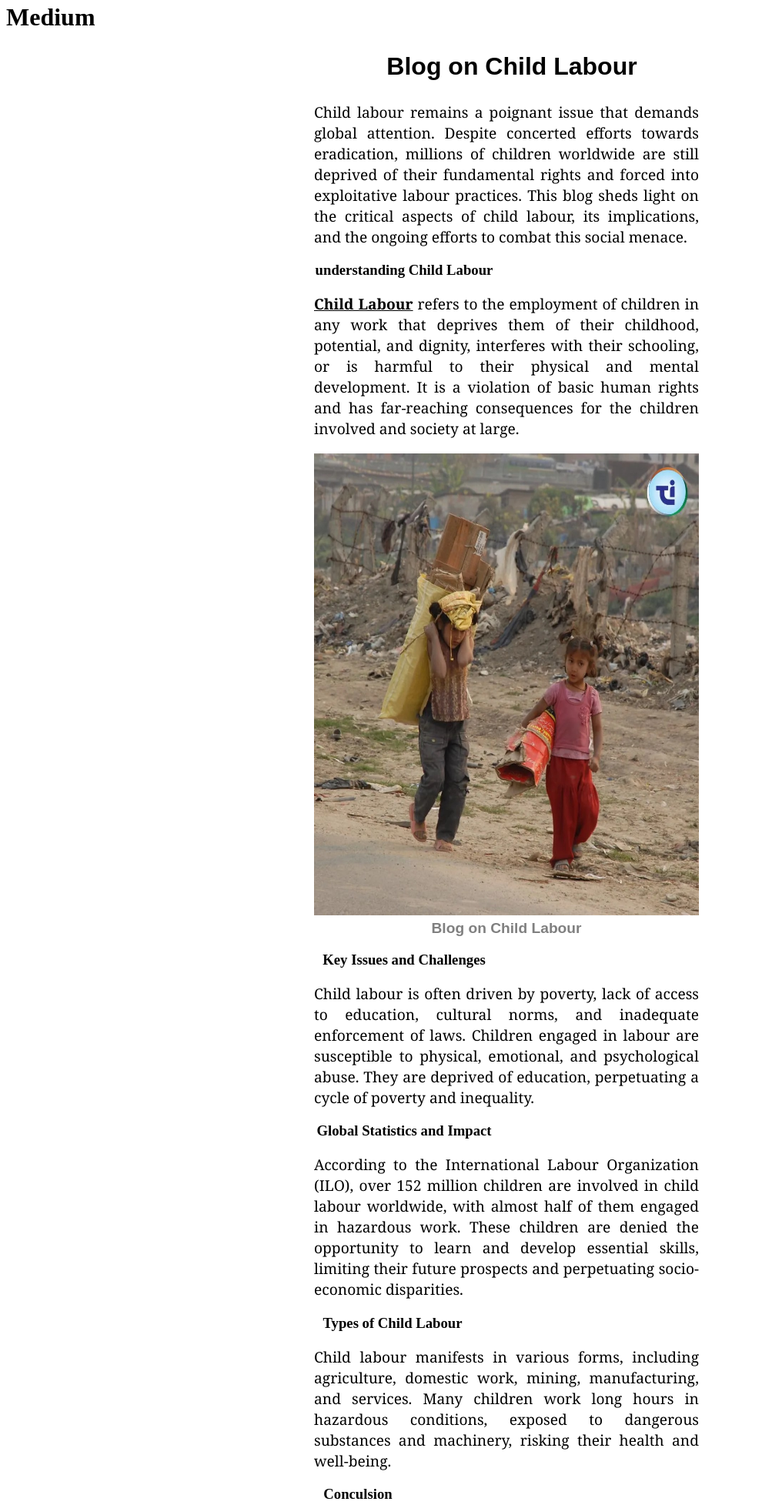
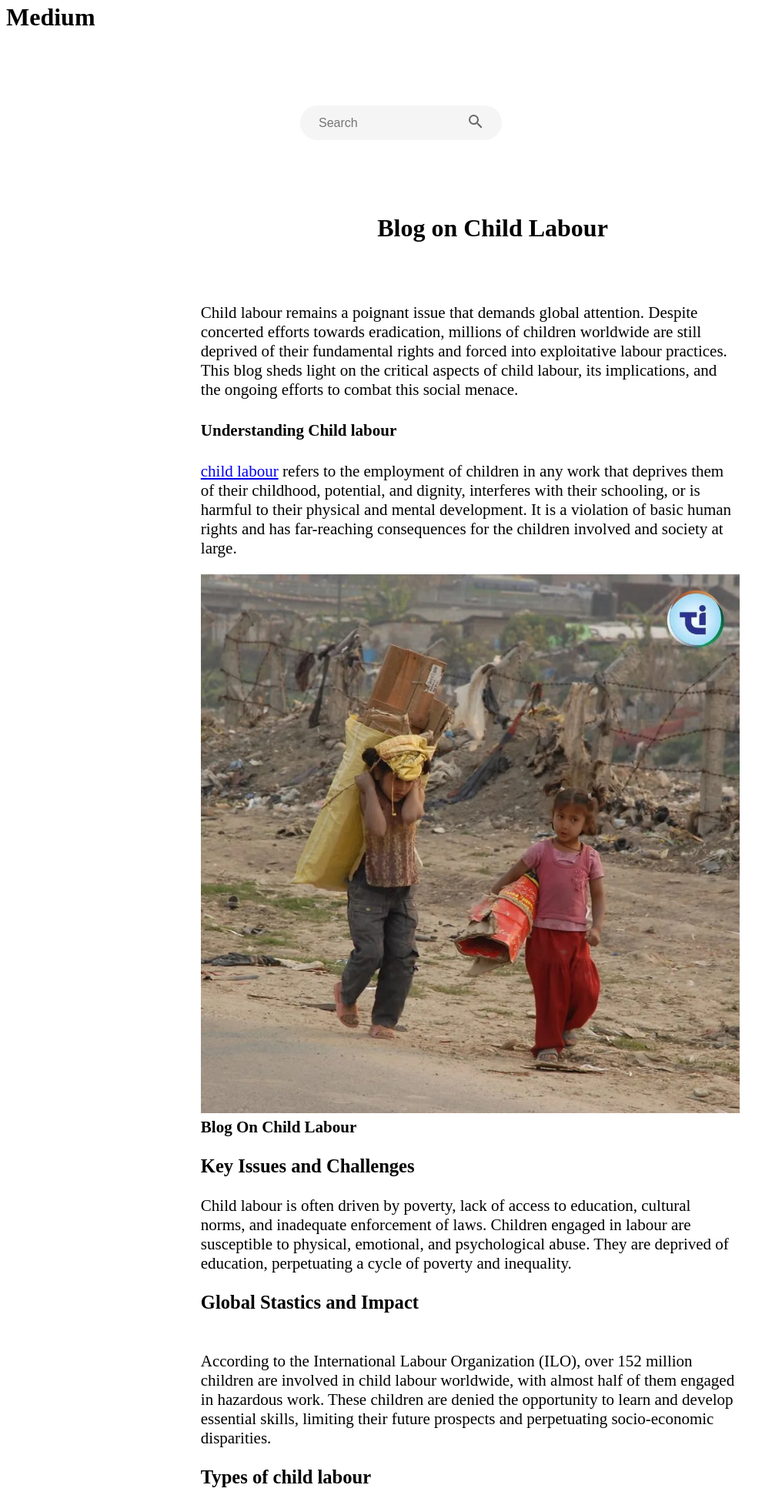
Before and after one commit to RATHINAVELMATHAIYAN/HTML-Blog-view, a plain HTML site: page index.html in a window 1280 px wide. Shown: the part 17-1972 px from the top of the page at 77% size, without its empty margins (0-1016 px from the left). Drawn offline with Linux system fonts and the light colour scheme.

Commit message:
added index.html

```diff
--- a/index.html
+++ b/index.html
@@ -1,139 +1,132 @@
 <!DOCTYPE html>
-<html lang="en">
+<html >
+<head>
 
-<head>
-    <meta charset="UTF-8">
-    <meta name="viewport" content="width=device-width, initial-scale=1.0">
-    <title>Document</title>
-</head>
+    <title>Medium</title>
+    <link rel="icon" href="image/medium1.webp">
     <style>
-    .para1 {
-        font-family: Cambria, Cochin, Georgia, Times, 'Times New Roman', serif;
-        width: 500px;
-        text-align: justify;
-        padding-left: 400px;
-        font-size: larger;
-        /* word-spacing: 2px; */
+
+        .h1,
+        h2 {
+            column-gap: normal;
+            font-family: serif;
         }
 
-    .para2 {
-        font-family: Cambria, Cochin, Georgia, Times, 'Times New Roman', serif;
-        width: 500px;
-        text-align: justify;
-        padding-left: 400px;
-        font-size: larger;
-        /* word-spacing: 2px; */
+        .div {
+            padding-left: 20%;
+            padding-right: 25%;
+            font-size: 21px;
+            font-family: serif;
         }
 
-    .para2 a {
-        /* text-decoration: none */
-        color: black;
-        font-weight: bolder;
+        .img {
+            height: 500px;
+            width: 500px;
         }
 
-    .para3 {
-        font-family: Cambria, Cochin, Georgia, Times, 'Times New Roman', serif;
-        width: 500px;
-        text-align: justify;
-        padding-left: 400px;
-        font-size: larger;
-        /* word-spacing: 2px; */
+
+
+        .wrapper {
+            width: 100%;
+            max-width: 31.25rem;
+            margin: 6rem auto;
         }
 
-    .para4 {
-        font-family: Cambria, Cochin, Georgia, Times, 'Times New Roman', serif;
-        width: 500px;
-        text-align: justify;
-        padding-left: 400px;
-        font-size: larger;
-        /* word-spacing: 2px; */
+        .label {
+            font-size: .625rem;
+            font-weight: 400;
+            text-transform: uppercase;
+            letter-spacing: +1.3px;
+            margin-bottom: 1rem;
         }
 
-    .para5 {
-        font-family: Cambria, Cochin, Georgia, Times, 'Times New Roman', serif;
-        width: 500px;
-        text-align: justify;
-        padding-left: 400px;
-        font-size: larger;
-        /* word-spacing: 2px; */
+        .searchBar {
+            justify-content:end;
+            width: 50%;
+            display: flex;
+            flex-direction: row;
+           align-items:center;
         }
 
-    .para6 {
-        font-family: Cambria, Cochin, Georgia, Times, 'Times New Roman', serif;
-        width: 500px;
-        text-align: justify;
-        padding-left: 400px;
-        font-size: larger;
-        /* word-spacing: 2px; */
+        #searchQueryInput {
+            width: 100%;
+            height: 2.8rem;
+            background: #f5f5f5;
+            outline: none;
+            border: none;
+            border-radius: 1.625rem;
+            padding: 0 3.5rem 0 1.5rem;
+            font-size: 1rem;
         }
+
+        #searchQuerySubmit {
+            width: 3.5rem;
+            height: 2.8rem;
+            margin-left: -3.5rem;
+            background: none;
+            border: none;
+            outline: none;
+        }
+
+        #searchQuerySubmit:hover {
+            cursor: pointer;
+        }
+
     </style>
+</head>
+<body>
+    <h1>Medium</h1><div class="wrapper"><div class="searchBar">
 
-<body>
-    <div class="heading">
-        <h1>Medium</h1>
+        <input id="searchQueryInput" type="text" name="searchQueryInput" placeholder="Search" value="">
+
+<button id="searchQuerySubmit" type="submit" name="searchQuerySubmit">
+                <svg style="width:24px; height:24px" viewBox="0 0 24 24">
+                    <path fill="#666666" d="M9.5,3A6.5,6.5 0 0,1 16,9.5C16,11.11 15.41,12.59 14.44,13.73L14.71,14H15.5L20.5,19L19,20.5L14,15.5V14.71L13.73,14.44C12.59,15.41 11.11,16 9.5,16A6.5,6.5 0 0,1 3,9.5A6.5,6.5 0 0,1 9.5,3M9.5,5C7,5 5,7 5,9.5C5,12 7,14 9.5,14C12,14 14,12 14,9.5C14,7 12,5 9.5,5Z"></path>
+                </svg>
+ </button>
 
      </div>
-    <!-- <input type="search" name="search" placeholder="search"> -->
-    <div class="small-heading">
-        <h2
-            style="font-family: Arial, Helvetica, sans-serif; text-align: center; font-size:xx-large; padding-left: 50px;">
-            Blog on Child
-            Labour</h2>
      </div>
-    <div class="para1">
+
+
+    <center><h1 class="h2"> Blog on Child Labour </h1> </center> <br><br>
+  <div class="div">
     <p>
-            Child labour remains a poignant issue that demands global attention. Despite concerted efforts towards
-            eradication, millions of children worldwide are still deprived of their fundamental rights and forced into
-            exploitative labour practices. This blog sheds light on the critical aspects of child labour, its
-            implications, and the ongoing efforts to combat this social menace.</p>
-    </div>
-    <h3 style="text-align: center; padding-right: 230px;">understanding Child Labour</h3>
-    <div class="para2">
+        Child labour remains a poignant issue that demands global attention. Despite concerted efforts towards eradication, millions of children worldwide are still deprived of their fundamental rights and forced into exploitative labour practices. This blog sheds light on the critical aspects of child labour, its implications, and the ongoing efforts to combat this social menace.
+    </p>
+    <h4>Understanding Child labour</h4>
     <p>
-            <a href="https://theunitedindian.com/news/blog?child-labour-solutions-In-India=&b=199&c=2">Child Labour</a>
-            refers to the employment of children in any work that deprives them of their
-            childhood, potential, and dignity, interferes with their schooling, or is harmful to their physical and
-            mental development. It is a violation of basic human rights and has far-reaching consequences for the
-            children involved and society at large.
+        <a href="https://theunitedindian.com/news/blog?child-labour-solutions-In-India=&b=199&c=2" target="_blank">child labour</a> refers to the employment of children in any work that deprives them of their childhood, potential, and dignity, interferes with their schooling, or is harmful to their physical and mental development. It is a violation of basic human rights and has far-reaching consequences for the children involved and society at large.
+
     </p>
-        <img src="images/childlabour.jpg" alt="blog on child labour" height="600px" width="500px">
-        <figcaption style="text-align: center ; color: gray ; font-weight: bolder; font-family:Arial, Helvetica, sans-serif">Blog on Child Labour</figcaption>
-    </div>
-    <h3 style="text-align: center; padding-right: 230px;">Key Issues and Challenges</h3>
-    <div class="para3">
-        <p>
-            Child labour is often driven by poverty, lack of access to education, cultural norms, and inadequate
-            enforcement of laws. Children engaged in labour are susceptible to physical, emotional, and psychological
-            abuse. They are deprived of education, perpetuating a cycle of poverty and inequality.
+
+     <img height="700" width="700" loading="eager" role="present action"  src="images/childlabour.jpg" alt="child labour" title="Blog on child labour" lang="en" >
+            <br>  <figcaption ><strong class="bf nx">Blog On Child Labour</strong></figcaption>
+</p>
+<h3>Key Issues and Challenges</h3>
+<p>Child labour is often driven by poverty, lack of access to education, cultural norms, and inadequate enforcement of laws. Children engaged in labour are susceptible to physical, emotional, and psychological abuse. They are deprived of education, perpetuating a cycle of poverty and inequality.
+   <br> <h3>Global Stastics and Impact</h3><br>
+    According to the International Labour Organization (ILO), over 152 million children are involved in child labour worldwide, with almost half of them engaged in hazardous work. These children are denied the opportunity to learn and develop essential skills, limiting their future prospects and perpetuating socio-economic disparities. <br>
+<h3>Types of child labour </h3>    <br>
+Child labour manifests in various forms, including agriculture, domestic work, mining, manufacturing, and services. Many children work long hours in hazardous conditions, exposed to dangerous substances and machinery, risking their health and well-being <br>
+<h3>Legal Framework and International Efforts</h3><br>
+Numerous international conventions and laws prohibit child labour and promote education and social protection for children. The ILO’s Convention №182 on the Worst Forms of <a href="https://theunitedindian.com/news/blog?child-labour-solutions-In-India=&b=199&c=2" target="_blank">child labour</a> and Convention №138 on Minimum Age for Employment are key instruments in the fight against child labour.
+<br>
+<h3>Initiatives and Interventions</h3> <br>
+Governments, non-governmental organizations (NGOs), and civil society groups worldwide collaborate to combat child labour through awareness campaigns, advocacy for policy reforms, provision of social services, and support for education and vocational training.
+<br>
+<h3>Role of Education in Prevention</h3> <br>
+Education plays a pivotal role in preventing child labour by equipping children with skills and knowledge for a better future. Access to quality education ensures that children are empowered to break the cycle of poverty and make informed choices. <br>
+<h3>Challenges Ahead</h3> <br>
+Despite progress, challenges persist in eliminating child labour, including inadequate enforcement of laws, poverty, lack of social protection, and gaps in education systems. Addressing these challenges requires sustained political will, investment in education and social services, and collaboration across sectors. <br>
+<h3>Conclusion</h3> <br>
+In conclusion, eradicating child labour is a collective responsibility that requires concerted efforts from governments, businesses, civil society, and individuals. Every child deserves a childhood free from exploitation, with access to education and opportunities for a brighter future. By raising awareness, advocating for policy changes, and supporting initiatives that protect children’s rights, we can create a world where child labour is a thing of the past.
+<br>
+<h3>Take Action</h3> <br>
+Join the global movement against child labour. Support organizations working to protect children's rights and promote education. Advocate for stronger laws and enforcement to ensure a future where every child can thrive.
+<br>
+This blog aims to raise awareness about the pressing issue of child labour and encourages readers to take action towards its eradication. Together, we can build a future where children are free to learn, play, and grow without the burden of exploitative labour.
 </p>
 </div>
-    <h3 style="text-align: center; padding-right: 230px;">Global Statistics and Impact</h3>
-    <div class="para4">
-        <p>
-            According to the International Labour Organization (ILO), over 152 million children are involved in child
-            labour worldwide, with almost half of them engaged in hazardous work. These children are denied the
-            opportunity to learn and develop essential skills, limiting their future prospects and perpetuating
-            socio-economic disparities.
-        </p>
-    </div>
-    <h3 style="text-align: center; padding-right:260px;">Types of Child Labour</h3>
-    <div class="para5">
-        <p>
-            Child labour manifests in various forms, including agriculture, domestic work, mining, manufacturing, and
-            services. Many children work long hours in hazardous conditions, exposed to dangerous substances and
-            machinery,
-            risking their health and well-being.
-        </p>
-    </div>
-    <h3 style="text-align: center; padding-right:350px;">Conculsion</h3>
-    <div class="para6">
-        In conclusion, eradicating child labour is a collective responsibility that requires concerted efforts from
-        governments, businesses, civil society, and individuals. Every child deserves a childhood free from
-        exploitation, with access to education and opportunities for a brighter future. By raising awareness, advocating
-        for policy changes, and supporting initiatives that protect children’s rights, we can create a world where child
-        labour is a thing of the past.
-    </div>
-
 </body>
-
 </html>
```
Lines whose indentation alone changed are shown as unchanged.
